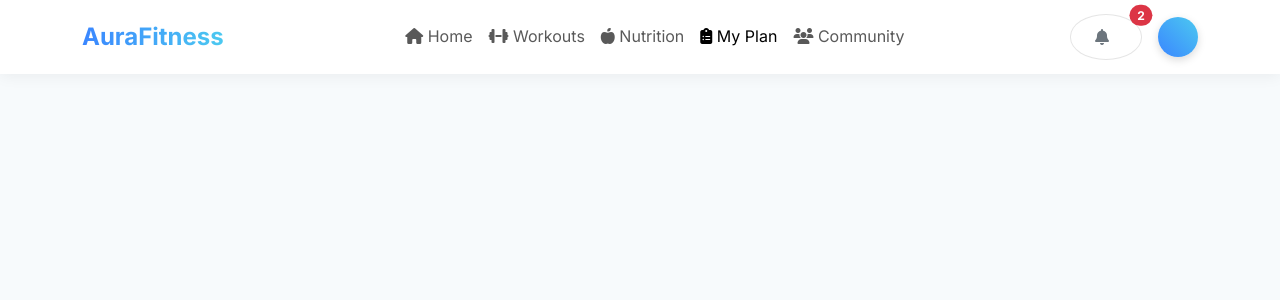
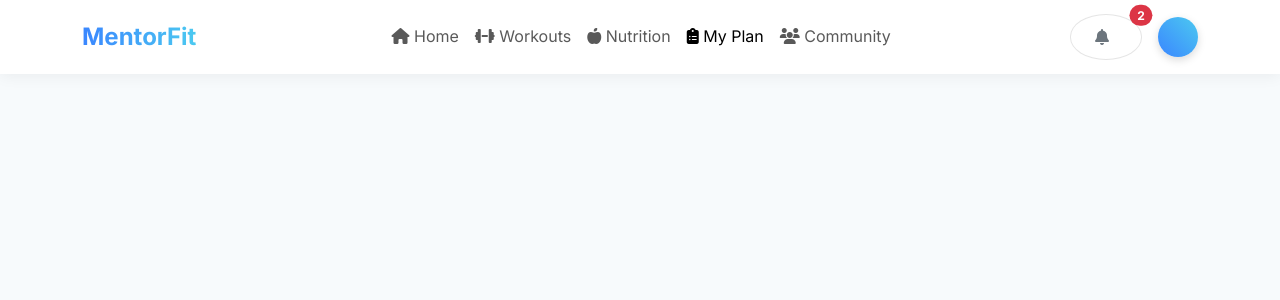
Before and after one commit to sujalalmeida/Mumbai-Hacks, a Django app: page /show-plan/ in a window 1280 px wide. Shown: the top 300 px of the page. Run offline with Django 5.2, Linux system fonts and the light colour scheme; a user stored in the database is signed in; tables that the repository leaves empty hold one stand-in row (values such as "Sample post").

Commit message:
minor changes

```diff
--- a/home/views.py
+++ b/home/views.py
@@ -26,7 +26,7 @@ def landing_page(request):
 
     context = {
         "page_title": "Fitness Assistant Landing Page",
-        "site_name": "AuraFitness",
+        "site_name": "MentorFit",
         "workouts": ["Strength", "Cardio", "Yoga", "HIIT"],
         "user_count": "2,500+",
         "hero_image": "/static/images/fitness-hero.jpg",
--- a/templates/community/cmain.html
+++ b/templates/community/cmain.html
@@ -1227,7 +1227,7 @@
         <div id="discussion-section" style="display: none;">
             <div class="container">
                 <header class="page-header mb-4">
-                    <h1 class="page-title">AuraFitness Community</h1>
+                    <h1 class="page-title">MentorFit Community</h1>
                     <p class="page-subtitle">Connect with fellow fitness enthusiasts, share your journey, and get inspired.</p>
                 </header>
 
@@ -1369,7 +1369,7 @@
                                         </div>
                                     </div>
                                     <div class="post-content">
-                                        <p class="post-text mb-3">The AI Coach feature on AuraFitness has completely changed my workout routine. It caught my poor squat form in real-time and gave me instant corrections. Has anyone else noticed significant improvements using the AI coach?</p>
+                                        <p class="post-text mb-3">The AI Coach feature on MentorFit has completely changed my workout routine. It caught my poor squat form in real-time and gave me instant corrections. Has anyone else noticed significant improvements using the AI coach?</p>
                                         <img src="https://images.unsplash.com/photo-1546483875-ad9014c88eba?q=80&w=800&h=500&auto=format&fit=crop" alt="AI coaching screenshot" class="post-image img-fluid rounded mb-3">
                                     </div>
                                     <div class="post-actions d-flex">
@@ -1409,7 +1409,7 @@
                                         <div class="stat-label text-muted small">Online</div>
                                     </div>
                                 </div>
-                                <p class="small mb-3">AuraFitness community brings together fitness enthusiasts to share tips, progress, and support each other's journeys.</p>
+                                <p class="small mb-3">MentorFit community brings together fitness enthusiasts to share tips, progress, and support each other's journeys.</p>
                                 <button class="join-community btn btn-primary w-100 mb-2" onclick="window.open('https://discord.com/invite/fitness', '_blank')">
                                     <i class="fas fa-plus-circle me-2"></i> Join Discord Community
                                 </button>
--- a/templates/home/basic_info.html
+++ b/templates/home/basic_info.html
@@ -152,7 +152,7 @@
   <header>
     <nav class="navbar navbar-expand-lg navbar-light py-3">
       <div class="container">
-        <a class="logo" href="#">AuraFitness</a>
+        <a class="logo" href="#">MentorFit</a>
         <div class="d-flex align-items-center">
           <a href="#" class="nav-link me-3">Home</a>
           <a href="#" class="nav-link me-3">Workouts</a>
--- a/templates/home/challenge.html
+++ b/templates/home/challenge.html
@@ -3,7 +3,7 @@
 <head>
   <meta charset="UTF-8">
   <meta name="viewport" content="width=device-width, initial-scale=1.0">
-  <title>AuraFitness - Challenges</title>
+  <title>MentorFit - Challenges</title>
   <style>
     :root {
       --primary-color: #5468FF;
@@ -1815,7 +1815,7 @@
 <body>
   <header>
     <nav class="container navbar">
-      <a href="{% url 'landing' %}" class="logo">AuraFitness</a>
+      <a href="{% url 'landing' %}" class="logo">MentorFit</a>
 
     </nav>
   </header>
@@ -2753,7 +2753,7 @@
   <footer>
     <div class="container footer-content">
       <div class="footer-col">
-        <h3 class="footer-title">AuraFitness</h3>
+        <h3 class="footer-title">MentorFit</h3>
         <p>Your complete fitness journey companion for tracking workouts, participating in challenges, and connecting with a supportive community.</p>
         <div class="social-links">
           <a href="#" class="social-icon">
--- a/templates/home/landing.html
+++ b/templates/home/landing.html
@@ -3,7 +3,7 @@
 <head>
     <meta charset="UTF-8">
     <meta name="viewport" content="width=device-width, initial-scale=1.0">
-    <title>AuraFitness - AI-Powered Fitness Journey</title>
+    <title>MentorFit - AI-Powered Fitness Journey</title>
     <!-- Bootstrap CSS -->
     <link href="https://cdn.jsdelivr.net/npm/bootstrap@5.3.0-alpha1/dist/css/bootstrap.min.css" rel="stylesheet">
     <!-- Font Awesome for icons -->
@@ -476,7 +476,7 @@ button.feature-card {
     <!-- Navigation -->
     <nav class="navbar navbar-expand-lg navbar-light glass sticky-top">
         <div class="container">
-            <a class="navbar-brand" href="#">AuraFitness</a>
+            <a class="navbar-brand" href="#">MentorFit</a>
             <button class="navbar-toggler" type="button" data-bs-toggle="collapse" data-bs-target="#navbarNav">
                 <span class="navbar-toggler-icon"></span>
             </button>
--- a/templates/home/onboarding.html
+++ b/templates/home/onboarding.html
@@ -3,7 +3,7 @@
 <head>
   <meta charset="UTF-8">
   <meta name="viewport" content="width=device-width, initial-scale=1.0">
-  <title>AuraFitness Profile</title>
+  <title>MentorFit Profile</title>
   <style>
     :root {
       --primary: #5C6BF8;
--- a/templates/home/profile.html
+++ b/templates/home/profile.html
@@ -330,7 +330,7 @@
     <div class="container mx-auto px-6 py-4">
       <div class="flex justify-between items-center">
         <div class="flex items-center">
-          <a href="{% url 'landing' %}" class="logo">AuraFitness</a>
+          <a href="{% url 'landing' %}" class="logo">MentorFit</a>
 
         </div>
 
--- a/templates/home/show_plan.html
+++ b/templates/home/show_plan.html
@@ -3,7 +3,7 @@
 <head>
     <meta charset="UTF-8">
     <meta name="viewport" content="width=device-width, initial-scale=1.0">
-    <title>Your Personalized Plan - AuraFitness</title>
+    <title>Your Personalized Plan - MentorFit</title>
 
     <!-- Modern CSS Framework and Icons -->
     <link href="https://cdn.jsdelivr.net/npm/bootstrap@5.3.2/dist/css/bootstrap.min.css" rel="stylesheet">
@@ -873,7 +873,7 @@
     <header>
         <nav class="navbar navbar-expand-lg navbar-light">
             <div class="container">
-                <a class="navbar-brand" href="/">AuraFitness</a>
+                <a class="navbar-brand" href="/">MentorFit</a>
                 <button class="navbar-toggler" type="button" data-bs-toggle="collapse" data-bs-target="#navbarNav" aria-controls="navbarNav" aria-expanded="false" aria-label="Toggle navigation">
                     <span class="navbar-toggler-icon"></span>
                 </button>
@@ -2589,7 +2589,7 @@ Remember that consistency beats perfection, and sustainable progress takes time.
                 planText += "• Get 7-8 hours of quality sleep each night\n";
 
                 // Add simplified signature
-                planText += `\nSent from AuraFitness App`;
+                planText += `\nSent from MentorFit App`;
 
                 return planText;
             }
--- a/templates/home/user_details.html
+++ b/templates/home/user_details.html
@@ -3,7 +3,7 @@
 <head>
   <meta charset="UTF-8">
   <meta name="viewport" content="width=device-width, initial-scale=1.0">
-  <title>AuraFitness Onboarding</title>
+  <title>MentorFit Onboarding</title>
   <style>
     :root {
       --primary: #6366F1;
@@ -508,7 +508,7 @@
   <header>
     <div class="container">
       <nav class="navbar">
-        <a href="#" class="logo">AuraFitness</a>
+        <a href="#" class="logo">MentorFit</a>
         <div class="nav-links">
           <a href="#" class="active">Home</a>
           <a href="#">Workouts</a>
@@ -803,7 +803,7 @@
         <div class="form-step" id="step4">
           <div class="step-title">
             <h2>Fitness Goals</h2>
-            <p>What do you want to achieve with AuraFitness?</p>
+            <p>What do you want to achieve with MentorFit?</p>
           </div>
 
           <div class="form-group">
--- a/templates/partials/workout.html
+++ b/templates/partials/workout.html
@@ -3,7 +3,7 @@
 <head>
   <meta charset="UTF-8">
   <meta name="viewport" content="width=device-width, initial-scale=1.0">
-  <title>AuraFitness - Workout Session</title>
+  <title>MentorFit - Workout Session</title>
   <!-- Bootstrap CSS -->
   <link
     href="https://cdn.jsdelivr.net/npm/bootstrap@5.3.0-alpha1/dist/css/bootstrap.min.css"
--- a/templates/workout/main.html
+++ b/templates/workout/main.html
@@ -3,7 +3,7 @@
 <head>
   <meta charset="UTF-8" />
   <meta name="viewport" content="width=device-width, initial-scale=1.0" />
-  <title>AuraFitness - Workout Session</title>
+  <title>MentorFit - Workout Session</title>
   <!-- Bootstrap CSS -->
   <link
     href="https://cdn.jsdelivr.net/npm/bootstrap@5.3.0-alpha1/dist/css/bootstrap.min.css"
```
